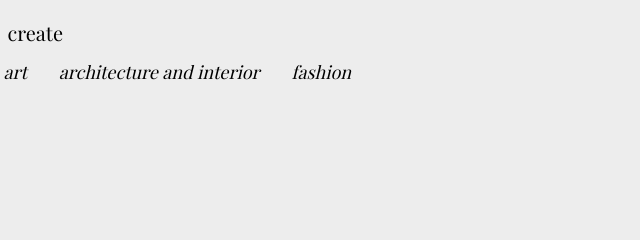
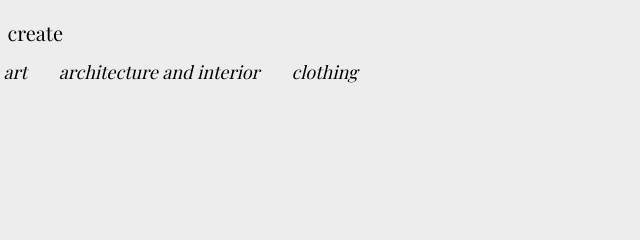
Before and after one commit to kristianvik/scrapbook, a website: page public/index.html in a window 1280 px wide. Shown: the top 240 px of the page, 131-771 px from the left. Drawn offline with nearby package versions, Linux system fonts and the light colour scheme; a web font is replaced by a local one.

Commit message:
changed word

```diff
--- a/public/index.html
+++ b/public/index.html
@@ -23,7 +23,7 @@
     <a id="carsBtn">cars</a>
     <a id="artBtn">art</a>
     <a id="archBtn">architecture and interior</a>
-    <a id="fashionBtn">fashion</a>
+    <a id="fashionBtn">clothing</a>
   </div>
 
 
```
Also changed, not shown: 1 other file.
